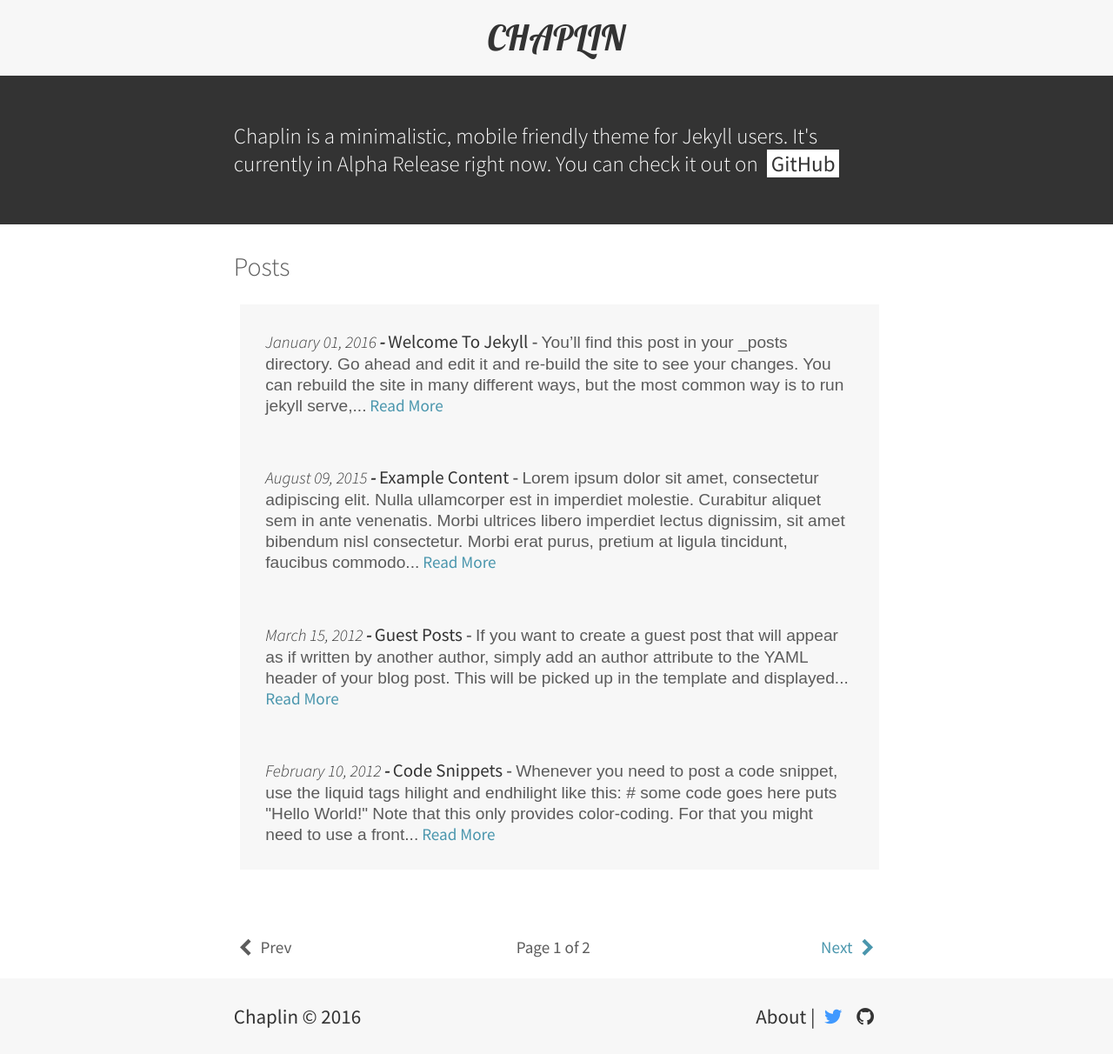
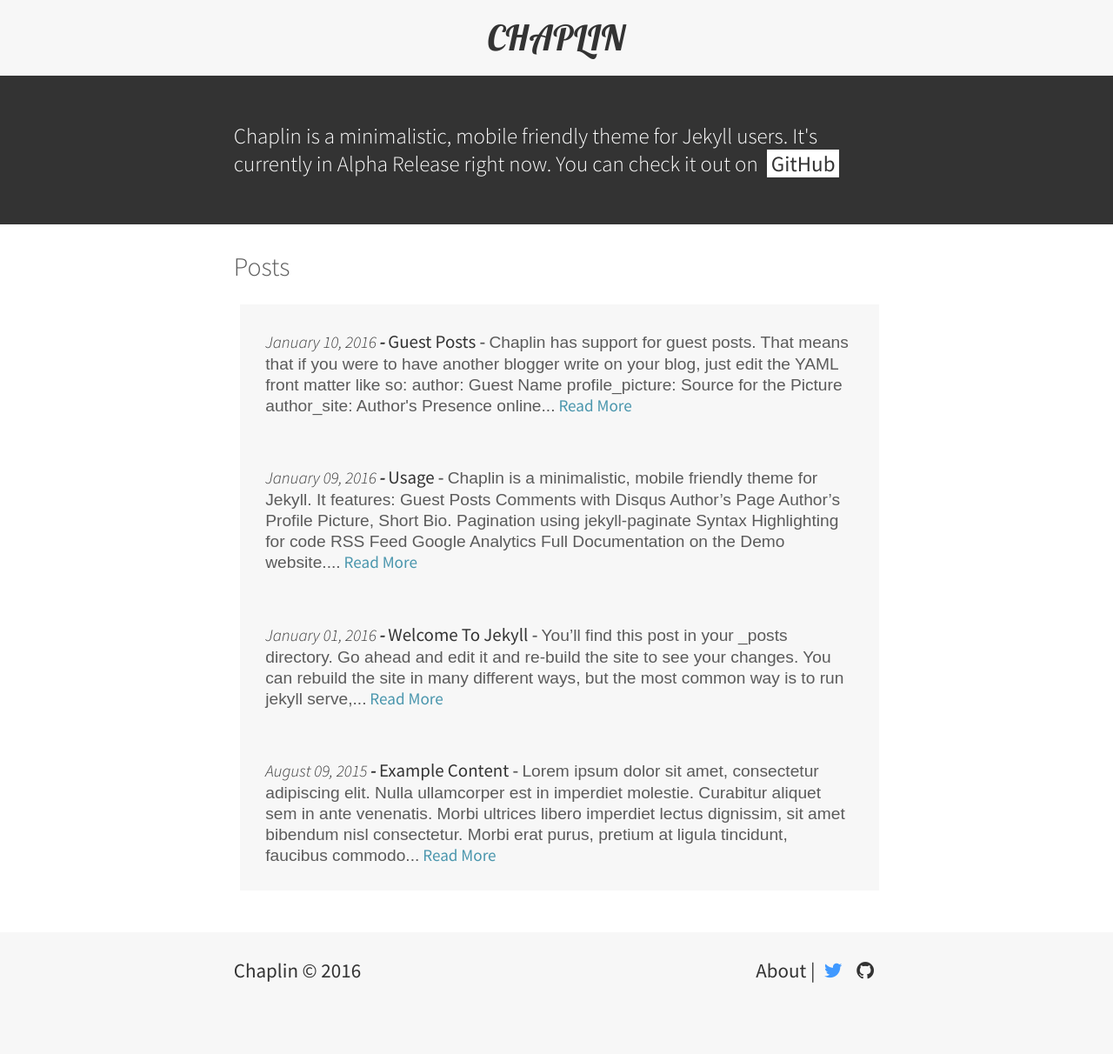
Before and after one commit to ankitsultana/Chaplin, a Jekyll site: the page built from index.html, in a window 1280 px wide. Shown: the whole page at 87% size. Built offline with Jekyll 4.4.1, drawn with Linux system fonts in a browser that asks for light colours; the list of posts is cut into pages by our own code; after the commit the page ends 1159 px from its top, so only the background shows below that.

Commit message:
Added Posts | Google analytics

```diff
--- a/_config.yml
+++ b/_config.yml
@@ -2,7 +2,7 @@
 
 title: Chaplin
 email: ankitsultana@gmail.com
-author: Ankit Sultana
+author: Charlie Chaplin
 
 description: > # this means to ignore newlines until "baseurl:"
   Chaplin is a minimalistic, mobile friendly theme for Jekyll users.
@@ -22,8 +22,10 @@
 
 about_footer: true
 short_bio: >
-    Lorem Ipsum Dolor
-profile_picture: http://www.polyvore.com/cgi/img-thing?.out=jpg&size=l&tid=93462502
+    A day without laughter is a day wasted.
+profile_picture: http://img3.rnkr-static.com/list_img/11570/111570/C300/movies-and-films-directed-by-charlie-chaplin-u4.jpg
+
+tracking_id: UA-69243698-5
 
 # Build settings | Do not edit anything below this
 markdown: kramdown
--- a/_includes/footer.html
+++ b/_includes/footer.html
@@ -14,4 +14,14 @@
 		</p>
 		<div style="clear: both"></div>
 	</div>
+	<script>
+  (function(i,s,o,g,r,a,m){i['GoogleAnalyticsObject']=r;i[r]=i[r]||function(){
+  (i[r].q=i[r].q||[]).push(arguments)},i[r].l=1*new Date();a=s.createElement(o),
+  m=s.getElementsByTagName(o)[0];a.async=1;a.src=g;m.parentNode.insertBefore(a,m)
+  })(window,document,'script','//www.google-analytics.com/analytics.js','ga');
+
+  ga('create', '{{ site.tracking_id }}', 'auto');
+  ga('send', 'pageview');
+
+	</script>
 </footer>
--- a/_posts/2012-02-10-code-snippets.markdown
+++ /dev/null
@@ -1,17 +0,0 @@
----
-layout: post
-title: Code Snippets
-category: Design
-
-excerpt: Quick overview on how to post code snippets using Liquid tags and how to escape or not escape markdown and HTML in your blog entries.
-
----
-
-Whenever you need to post a code snippet, use the liquid tags `hilight` and `endhilight` like this:
-
-{% highlight ruby %}
-# some code goes here
-puts "Hello World!"
-{% endhighlight %}
-
-Note that this only provides color-coding. For that you might need to use a front end colorization engine like Highlight.JS or something similar.
--- a/_posts/2012-03-15-guest-blogs.markdown
+++ /dev/null
@@ -1,13 +0,0 @@
----
-layout: post
-title: Guest Posts
-category: Meta
-author: John Smith
-
-excerpt: How to quickly create guest blogs with a different author.
-
----
-
-If you want to create a guest post that will appear as if written by another author, simply add an `author` attribute to the
-YAML header of your blog post. This will be picked up in the template and displayed in the meta-section both on the front page
-as well as on the individual post pages.
--- a/_posts/2015-08-09-example-content.markdown
+++ b/_posts/2015-08-09-example-content.markdown
@@ -1,6 +1,4 @@
 ---
-short_bio: I will kill you
-author: Mr Fluffers
 ---
 <p class="lead">Lorem ipsum dolor sit amet, consectetur adipiscing elit. Nulla ullamcorper est in imperdiet molestie. Curabitur aliquet sem in ante venenatis.</p>
 
--- /dev/null
+++ b/_posts/2016-01-09-Usage.markdown
@@ -0,0 +1,16 @@
+---
+---
+
+Chaplin is a minimalistic, mobile friendly theme for Jekyll.
+
+It features:
+
+1. [Guest Posts](http://bk2dcradle.github.io/Chaplin/2016/guest-posts.html)
+2. [Comments with Disqus]()
+3. Author's Page
+4. Author's Profile Picture, Short Bio.
+5. Pagination using `jekyll-paginate`
+6. [Syntax Highlighting]() for code
+7. RSS Feed
+8. [Google Analytics]()
+9. Full Documentation on the [Demo](http://bk2dcradle.github.io/Chaplin) website.
--- /dev/null
+++ b/_posts/2016-01-10-guest-posts.markdown
@@ -0,0 +1,16 @@
+---
+title: Guest Posts
+author: Guest
+profile_picture: http://www.famousbirthdays.com/faces/laurel-stan-image.jpg
+short_bio: If anyone at my funeral has a long face, I'll never speak to him again.
+author_site: https://en.wikipedia.org/wiki/Stan_Laurel
+---
+
+Chaplin has support for guest posts. That means that if you were to have another blogger write on your blog, just edit the `YAML` front matter like so:
+
+{% highlight YAML %}
+author: Guest Name
+profile_picture: Source for the Picture
+author_site: Author's Presence online
+short_bio: Your Short Bio
+{% endhighlight %}
```
Also changed, not shown: _posts/2012-01-18-hello-world.markdown (deleted, +0 -16 lines), _posts/2012-01-19-using-web-icons.markdown (deleted, +0 -30 lines).
